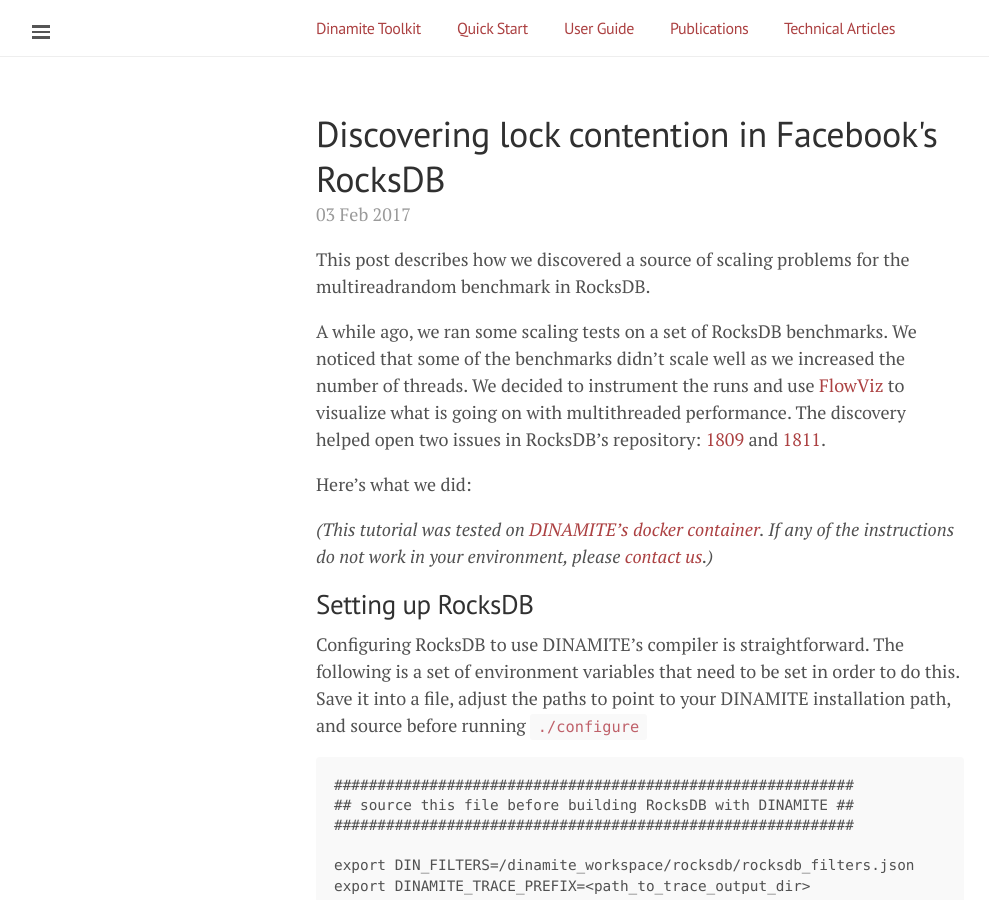
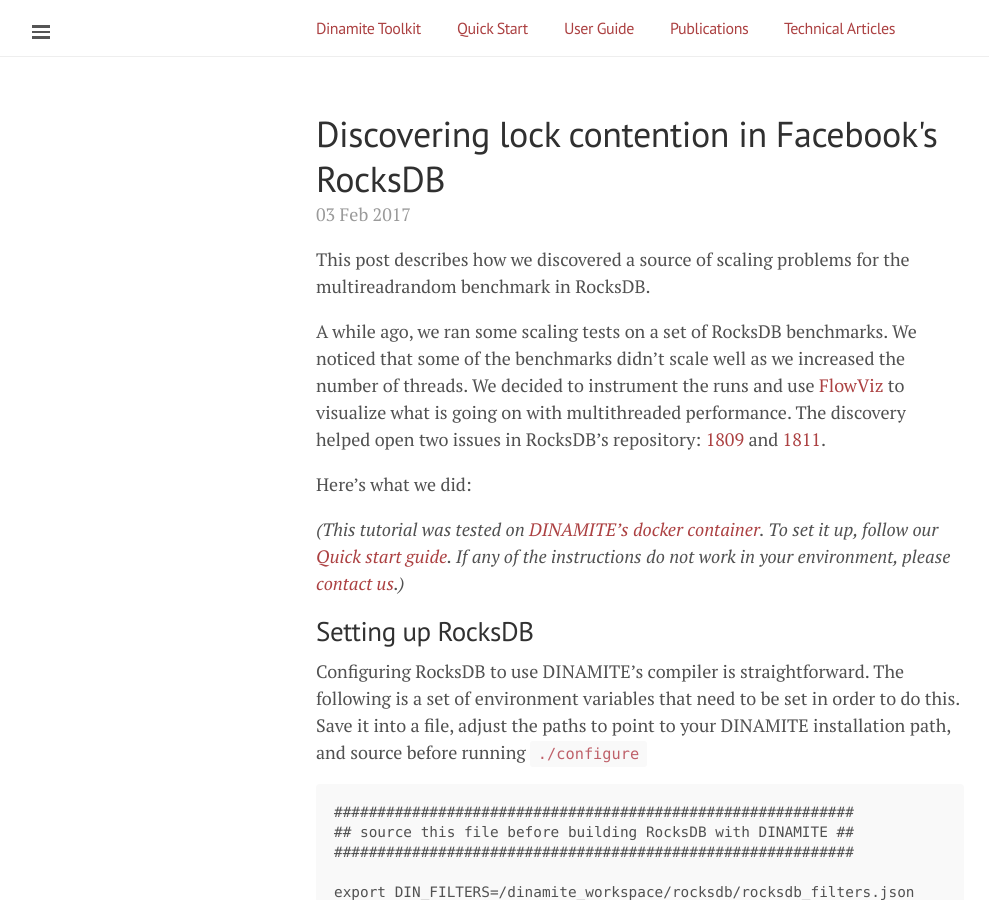
Before and after one commit to dinamite-toolkit/dinamite-toolkit.github.io, a Jekyll site: the page built from _posts/2017-02-03-discovering-lock-contention-rocksdb.md, in a window 1280 px wide and 900 px high. Shown: the whole window, without its empty margins (0-989 px from the left). Built offline with Jekyll 4.4.1, drawn with Linux system fonts in a browser that asks for light colours.

Commit message:
link to docker guide

```diff
--- a/_posts/2017-02-03-discovering-lock-contention-rocksdb.md
+++ b/_posts/2017-02-03-discovering-lock-contention-rocksdb.md
@@ -20,8 +20,9 @@
 Here's what we did:
 
 *(This tutorial was tested on [DINAMITE's docker
-container](https://github.com/dinamite-toolkit/dinamite-compiler-docker). If any of the
-instructions do not work in your environment, please [contact us](/contact/).)*
+container](https://github.com/dinamite-toolkit/dinamite-compiler-docker). To set
+it up, follow our [Quick start guide](/quickstart). If any of the instructions
+do not work in your environment, please [contact us](/contact/).)*
 
 ## Setting up RocksDB
 
```
